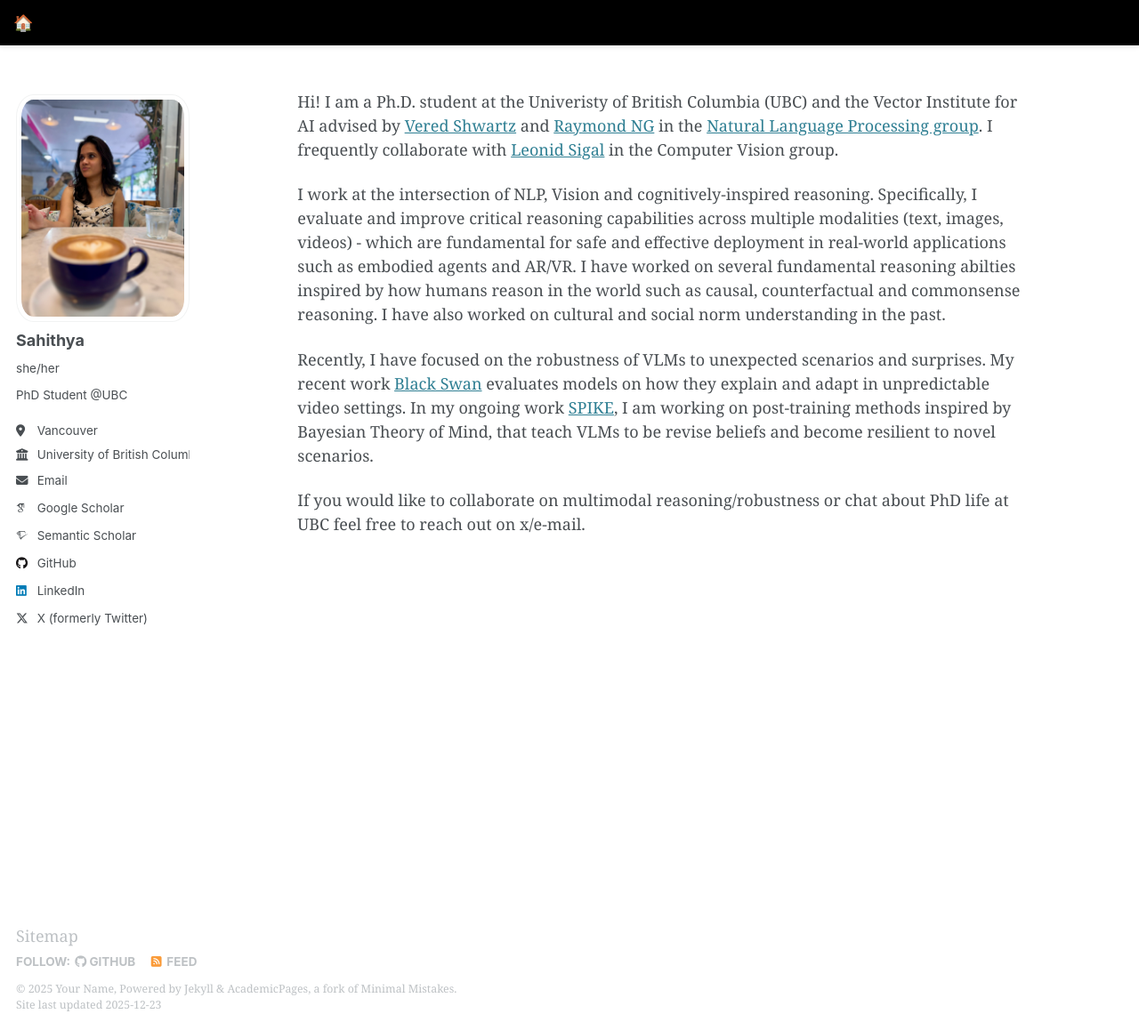
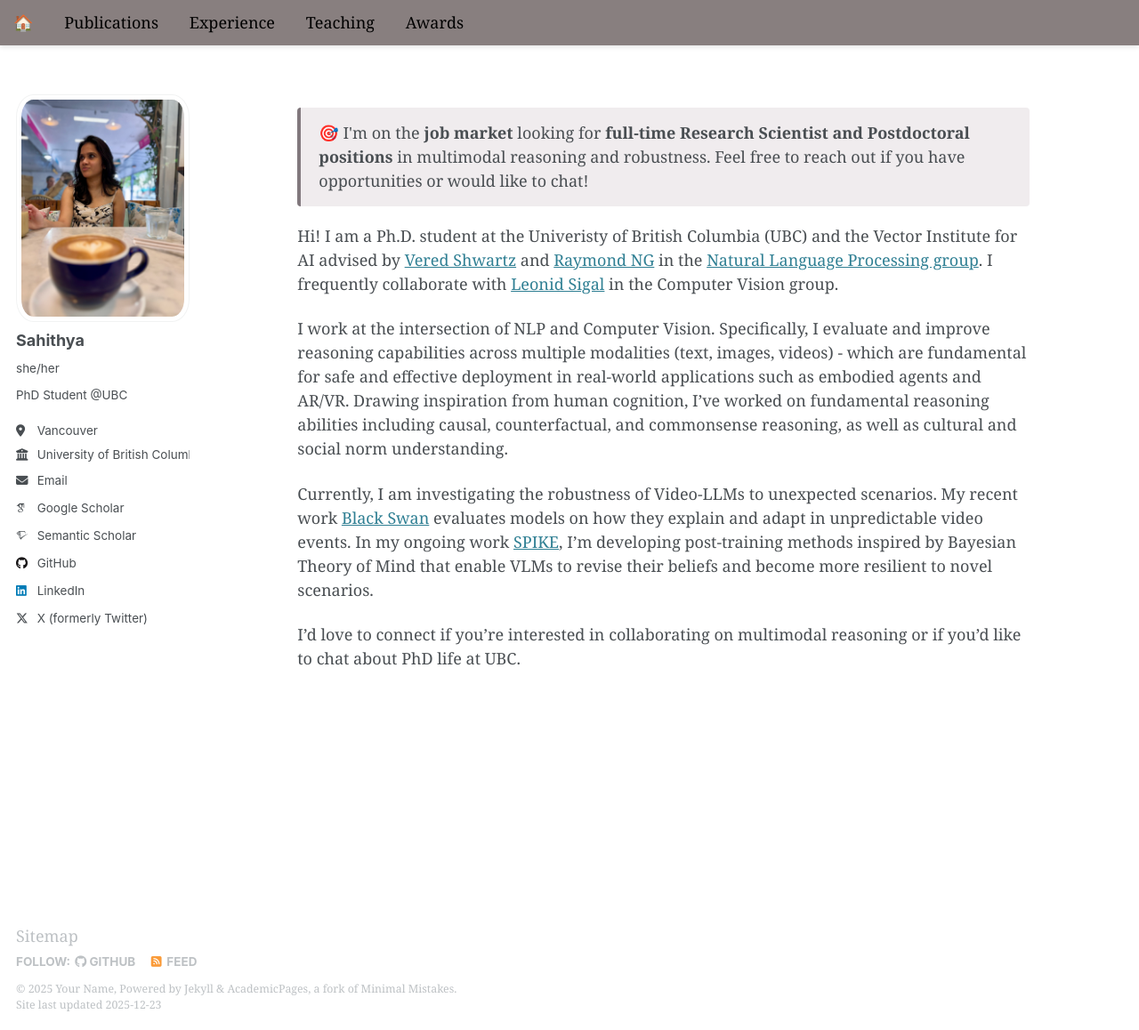
Before and after one commit to sahithyaravi/sahithyaravi.github.io, a Jekyll site: the page built from _pages/about.md, in a window 1280 px wide and 1158 px high. Shown: the whole window at 89% size. Built offline with Jekyll 4.4.1, drawn with Linux system fonts in a browser that asks for light colours; some web fonts are replaced.

Commit message:
about updates

```diff
--- a/_pages/about.md
+++ b/_pages/about.md
@@ -6,10 +6,15 @@
   - /about.html
 ---
 
+
+<div class="job-market-note">
+🎯 I'm on the <strong>job market</strong> looking for <strong>full-time Research Scientist and Postdoctoral positions</strong> in multimodal reasoning and robustness. Feel free to reach out if you have opportunities or would like to chat!
+</div>
+
 Hi! I am a Ph.D. student at the Univeristy of British Columbia (UBC) and the Vector Institute for AI advised by [Vered Shwartz](https://www.cs.ubc.ca/~vshwartz/) and [Raymond NG](https://www.cs.ubc.ca/people/raymond-ng) in the [Natural Language Processing group](http://www.cs.ubc.ca/cs-research/lci/research-groups/natural-language-processing/). I frequently collaborate with [Leonid Sigal](https://www.cs.ubc.ca/~lsigal/) in the Computer Vision group.
 
-I work at the intersection of NLP, Vision and cognitively-inspired reasoning. Specifically, I evaluate and improve critical reasoning capabilities across multiple modalities (text, images, videos) - which are fundamental for safe and effective deployment in real-world applications such as embodied agents and AR/VR. I have worked on several fundamental reasoning abilties inspired by how humans reason in the world such as causal, counterfactual and commonsense reasoning. I have also worked on cultural and social norm understanding in the past.
+I work at the intersection of NLP and Computer Vision. Specifically, I evaluate and improve reasoning capabilities across multiple modalities (text, images, videos) - which are fundamental for safe and effective deployment in real-world applications such as embodied agents and AR/VR. Drawing inspiration from human cognition, I've worked on fundamental reasoning abilities including causal, counterfactual, and commonsense reasoning, as well as cultural and social norm understanding.
 
-Recently, I have focused on the robustness of VLMs to unexpected scenarios and surprises. My recent work [Black Swan](https://blackswan.cs.ubc.ca/) evaluates models on how they explain and adapt in unpredictable video settings. In my ongoing work [SPIKE](https://www.arxiv.org/pdf/2509.23433), I am working on post-training methods inspired by Bayesian Theory of Mind, that teach VLMs to be revise beliefs and become resilient to novel scenarios.
+Currently, I am investigating the robustness of Video-LLMs to unexpected scenarios. My recent work [Black Swan](https://blackswan.cs.ubc.ca/) evaluates models on how they explain and adapt in unpredictable video events. In my ongoing work [SPIKE](https://www.arxiv.org/pdf/2509.23433), I'm developing post-training methods inspired by Bayesian Theory of Mind that enable VLMs to revise their beliefs and become more resilient to novel scenarios.
 
-If you would like to collaborate on multimodal reasoning/robustness or chat about PhD life at UBC feel free to reach out on x/e-mail.
+I'd love to connect if you're interested in collaborating on multimodal reasoning or if you'd like to chat about PhD life at UBC.
--- a/_sass/layout/_base.scss
+++ b/_sass/layout/_base.scss
@@ -6,7 +6,14 @@
   position: relative;
   min-height: 100%;
 }
-
+/* Add this to your CSS file */
+.job-market-note {
+  background-color: #f0ecee; /* Light blue */
+  border-left: 4px solid #81787d; /* Darker blue accent */
+  padding: 15px 20px;
+  margin: 20px 0;
+  border-radius: 4px;
+}
 body {
   /* Set via _themes.scss */
   color: var(--global-text-color);
--- a/_sass/layout/_navigation.scss
+++ b/_sass/layout/_navigation.scss
@@ -3,7 +3,7 @@
    ========================================================================== */
 
    :root {
-    --navbar-background-color: #000000; /* Define navbar background color */
+    --navbar-background-color: #887f7f; /* Define navbar background color */
 }
 
 .top-nav,
```
